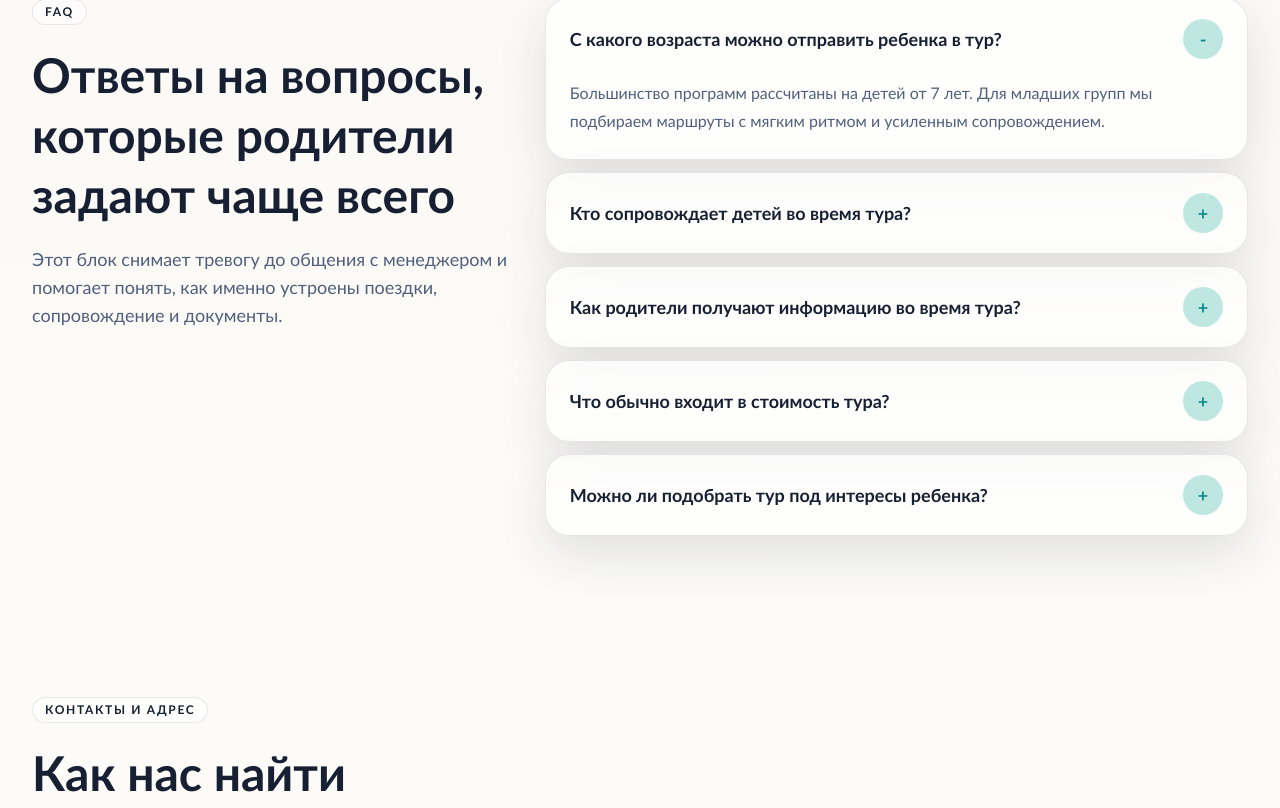
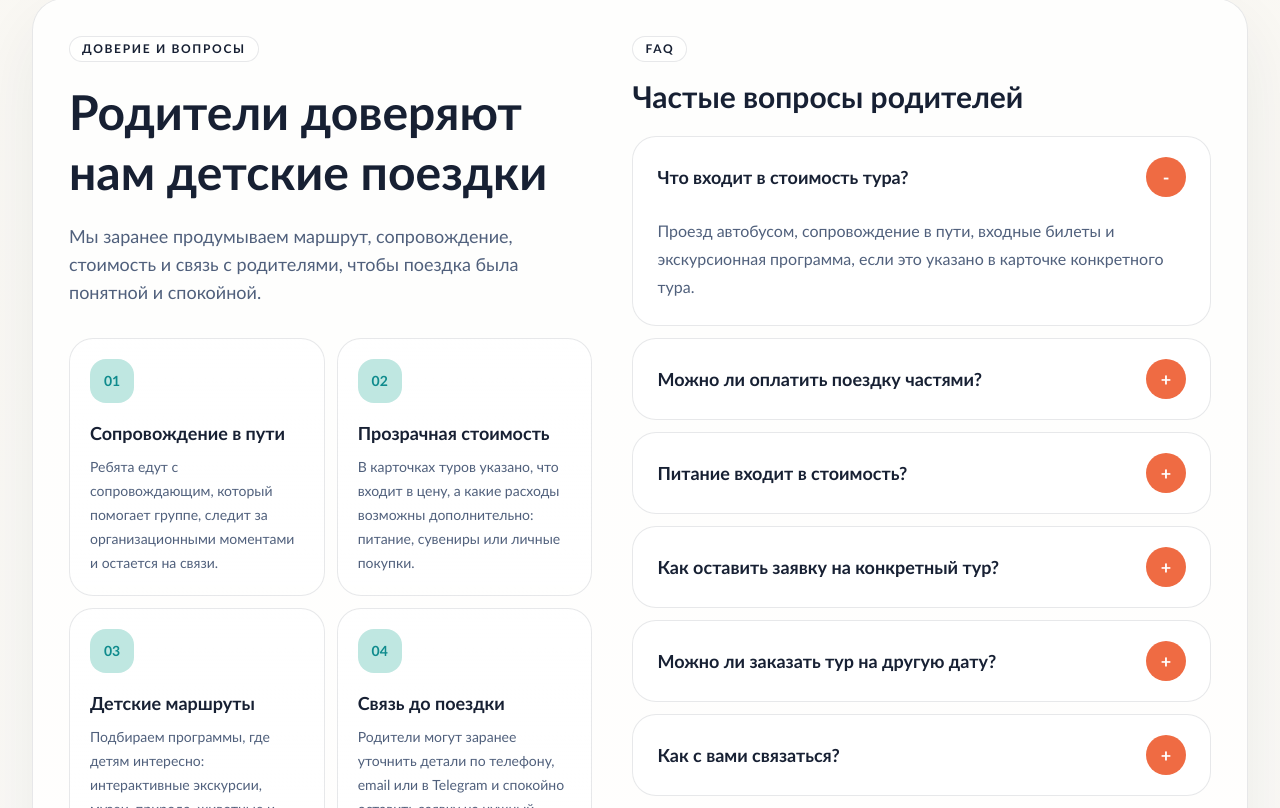
Before and after one commit to bonadysev/HarmonyTravel, a Next.js app: page / in a window 1280 px wide. Shown: the part 9212-10020 px from the top of the page. Built offline with nearby package versions, Linux system fonts and the light colour scheme.

Commit message:
add trust-faq-section

```diff
--- a/app/page.tsx
+++ b/app/page.tsx
@@ -1,5 +1,4 @@
 import { BenefitsSection } from "@/components/benefits-section";
-import { FaqSection } from "@/components/faq-section";
 import { HeroSection } from "@/components/hero-section";
 import { HowItWorksSection } from "@/components/how-it-works-section";
 import { LeadFormSection } from "@/components/lead-form-section";
@@ -10,6 +9,7 @@ import { SafetySection } from "@/components/safety-section";
 import { SiteFooter } from "@/components/site-footer";
 import { SiteHeader } from "@/components/site-header";
 import { ToursSection } from "@/components/tours-section";
+import { TrustFaqSection } from "@/components/trust-faq-section";
 import { UpcomingDeparturesSection } from "@/components/upcoming-departures-section";
 
 export default function Home() {
@@ -23,7 +23,7 @@ export default function Home() {
       <SafetySection />
       <HowItWorksSection />
       <ReviewsSection />
-      <FaqSection />
+      <TrustFaqSection />
       <LocationSection />
       <LeadFormSection />
       <SiteFooter />
--- a/components/faq-section.tsx
+++ /dev/null
@@ -1,54 +0,0 @@
-"use client";
-
-import { useState } from "react";
-import { faqs } from "@/data";
-
-export function FaqSection() {
-  const [openItem, setOpenItem] = useState(0);
-
-  return (
-    <section id="faq" className="py-16 sm:py-20">
-      <div className="section-shell">
-        <div className="grid gap-6 lg:grid-cols-[0.82fr_1.18fr]">
-          <div className="space-y-5">
-            <span className="eyebrow">FAQ</span>
-            <h2 className="section-title">Ответы на вопросы, которые родители задают чаще всего</h2>
-            <p className="section-copy">
-              Этот блок снимает тревогу до общения с менеджером и помогает понять,
-              как именно устроены поездки, сопровождение и документы.
-            </p>
-          </div>
-
-          <div className="space-y-3">
-            {faqs.map((item, index) => {
-              const isOpen = openItem === index;
-
-              return (
-                <article key={item.question} className="glass-card rounded-[24px] border">
-                  <button
-                    type="button"
-                    onClick={() => setOpenItem(isOpen ? -1 : index)}
-                    className="flex w-full items-center justify-between gap-4 px-5 py-5 text-left sm:px-6"
-                    aria-expanded={isOpen}
-                  >
-                    <span className="text-base font-black sm:text-lg">{item.question}</span>
-                    <span className="inline-flex h-10 w-10 shrink-0 items-center justify-center rounded-full bg-[color:var(--accent-soft)] text-lg font-black text-[color:var(--accent)]">
-                      {isOpen ? "-" : "+"}
-                    </span>
-                  </button>
-                  {isOpen ? (
-                    <div className="px-5 pb-5 sm:px-6 sm:pb-6">
-                      <p className="max-w-3xl text-sm leading-7 text-[color:var(--ink-soft)] sm:text-base">
-                        {item.answer}
-                      </p>
-                    </div>
-                  ) : null}
-                </article>
-              );
-            })}
-          </div>
-        </div>
-      </div>
-    </section>
-  );
-}
--- /dev/null
+++ b/components/trust-faq-section.tsx
@@ -0,0 +1,90 @@
+"use client";
+
+import { useState } from "react";
+import { brand, faqs, trustItems } from "@/data";
+
+export function TrustFaqSection() {
+  const [openItem, setOpenItem] = useState(0);
+
+  return (
+    <section id="faq" className="py-16 sm:py-20">
+      <div className="section-shell">
+        <div className="rounded-[32px] border bg-white/78 p-5 shadow-[0_24px_80px_rgba(23,32,51,0.08)] sm:p-7 lg:p-9">
+          <div className="grid gap-10 lg:grid-cols-[0.95fr_1.05fr] lg:items-start">
+            <div>
+              <span className="eyebrow">Доверие и вопросы</span>
+              <h2 className="mt-5 section-title">Родители доверяют нам детские поездки</h2>
+              <p className="mt-5 section-copy">
+                Мы заранее продумываем маршрут, сопровождение, стоимость и связь с родителями,
+                чтобы поездка была понятной и спокойной.
+              </p>
+
+              <div className="mt-8 grid gap-3 sm:grid-cols-2">
+                {trustItems.map((item) => (
+                  <article
+                    key={item.id}
+                    className="rounded-[24px] border border-[color:var(--line)] bg-[linear-gradient(180deg,rgba(255,255,255,0.92),rgba(255,255,255,0.66))] p-5"
+                  >
+                    <div className="inline-flex h-11 w-11 items-center justify-center rounded-2xl bg-[color:var(--accent-soft)] text-sm font-black text-[color:var(--accent)]">
+                      {item.badge}
+                    </div>
+                    <h3 className="mt-4 text-lg font-black">{item.title}</h3>
+                    <p className="mt-2 text-sm leading-6 text-[color:var(--ink-soft)]">{item.description}</p>
+                  </article>
+                ))}
+              </div>
+
+              <div className="mt-5 rounded-[24px] border border-[color:var(--accent)]/18 bg-[color:var(--accent-soft)]/32 p-5">
+                <p className="text-sm font-black uppercase tracking-[0.14em] text-[color:var(--accent)]">
+                  Организатор
+                </p>
+                <p className="mt-2 text-lg font-black">{brand.legalName}</p>
+                <p className="mt-2 text-sm leading-6 text-[color:var(--ink-soft)]">
+                  Директор: {brand.director}. Юридический адрес: {brand.legalAddress}, ул. Козлова 25.
+                </p>
+              </div>
+            </div>
+
+            <div>
+              <div className="mb-5">
+                <span className="eyebrow">FAQ</span>
+                <h3 className="mt-4 text-2xl font-black leading-tight sm:text-3xl">
+                  Частые вопросы родителей
+                </h3>
+              </div>
+
+              <div className="space-y-3">
+                {faqs.map((item, index) => {
+                  const isOpen = openItem === index;
+
+                  return (
+                    <article key={item.id} className="rounded-[24px] border bg-white/82">
+                      <button
+                        type="button"
+                        onClick={() => setOpenItem(isOpen ? -1 : index)}
+                        className="flex w-full items-center justify-between gap-4 px-5 py-5 text-left sm:px-6"
+                        aria-expanded={isOpen}
+                      >
+                        <span className="text-base font-black sm:text-lg">{item.question}</span>
+                        <span className="inline-flex h-10 w-10 shrink-0 items-center justify-center rounded-full bg-[color:var(--brand)] text-lg font-black text-white">
+                          {isOpen ? "-" : "+"}
+                        </span>
+                      </button>
+                      {isOpen ? (
+                        <div className="px-5 pb-5 sm:px-6 sm:pb-6">
+                          <p className="max-w-3xl text-sm leading-7 text-[color:var(--ink-soft)] sm:text-base">
+                            {item.answer}
+                          </p>
+                        </div>
+                      ) : null}
+                    </article>
+                  );
+                })}
+              </div>
+            </div>
+          </div>
+        </div>
+      </div>
+    </section>
+  );
+}
--- a/data/faqs.ts
+++ b/data/faqs.ts
@@ -2,33 +2,39 @@ import type { FaqItem } from "@/data/types";
 
 export const faqs: FaqItem[] = [
   {
-    id: "faq-age",
-    question: "С какого возраста можно отправить ребенка в тур?",
+    id: "faq-included",
+    question: "Что входит в стоимость тура?",
     answer:
-      "Большинство программ рассчитаны на детей от 7 лет. Для младших групп мы подбираем маршруты с мягким ритмом и усиленным сопровождением.",
+      "Проезд автобусом, сопровождение в пути, входные билеты и экскурсионная программа, если это указано в карточке конкретного тура.",
   },
   {
-    id: "faq-guides",
-    question: "Кто сопровождает детей во время тура?",
+    id: "faq-payment",
+    question: "Можно ли оплатить поездку частями?",
     answer:
-      "С группой работают кураторы и сопровождающие с опытом детских поездок. На активных маршрутах подключаются профильные инструкторы.",
+      "Да, по многим турам сумму можно разбить на 2 платежа. Условия лучше уточнить при заявке на выбранную дату.",
   },
   {
-    id: "faq-updates",
-    question: "Как родители получают информацию во время тура?",
+    id: "faq-food",
+    question: "Питание входит в стоимость?",
     answer:
-      "Мы поддерживаем связь через общий чат, менеджера и куратора группы. Семьи получают обновления по маршруту и важным событиям поездки.",
+      "Обычно питание оплачивается отдельно, если в описании тура не указано другое. Для некоторых групп можно заранее заказать обед или перекус.",
   },
   {
-    id: "faq-price",
-    question: "Что обычно входит в стоимость тура?",
+    id: "faq-tour-request",
+    question: "Как оставить заявку на конкретный тур?",
     answer:
-      "Обычно в стоимость входят проживание, часть питания, программа, сопровождение и организационная поддержка. Конкретный состав зависит от маршрута.",
+      "Нажмите кнопку заявки в карточке тура или в блоке ближайших выездов. Название выбранного тура автоматически подставится в форму.",
   },
   {
-    id: "faq-selection",
-    question: "Можно ли подобрать тур под интересы ребенка?",
+    id: "faq-custom-date",
+    question: "Можно ли заказать тур на другую дату?",
     answer:
-      "Да. Перед рекомендацией мы уточняем интересы, возраст, опыт поездок и характер ребенка, чтобы предложить не случайный, а действительно подходящий вариант.",
+      "Да, для некоторых программ возможна индивидуальная дата по запросу группы. Напишите нам, и мы подскажем доступные варианты.",
+  },
+  {
+    id: "faq-contact",
+    question: "Как с вами связаться?",
+    answer:
+      "Можно позвонить по телефону +375445123883, написать в Telegram-канал @Harmony_TraveI или отправить письмо на harmonytravel@gmail.com.",
   },
 ];
--- a/data/index.ts
+++ b/data/index.ts
@@ -4,5 +4,6 @@ export { heroHighlights, heroStats, benefits, safetyItems, steps } from "@/data/
 export { tourCategories, tours } from "@/data/tours";
 export { upcomingDepartures } from "@/data/departures";
 export { reviews } from "@/data/reviews";
+export { trustItems } from "@/data/trust";
 export { faqs } from "@/data/faqs";
 export * from "@/data/types";
--- /dev/null
+++ b/data/trust.ts
@@ -0,0 +1,32 @@
+import type { TrustItem } from "@/data/types";
+
+export const trustItems: TrustItem[] = [
+  {
+    id: "trust-support",
+    badge: "01",
+    title: "Сопровождение в пути",
+    description:
+      "Ребята едут с сопровождающим, который помогает группе, следит за организационными моментами и остается на связи.",
+  },
+  {
+    id: "trust-price",
+    badge: "02",
+    title: "Прозрачная стоимость",
+    description:
+      "В карточках туров указано, что входит в цену, а какие расходы возможны дополнительно: питание, сувениры или личные покупки.",
+  },
+  {
+    id: "trust-routes",
+    badge: "03",
+    title: "Детские маршруты",
+    description:
+      "Подбираем программы, где детям интересно: интерактивные экскурсии, музеи, природа, животные и игровые форматы.",
+  },
+  {
+    id: "trust-contact",
+    badge: "04",
+    title: "Связь до поездки",
+    description:
+      "Родители могут заранее уточнить детали по телефону, email или в Telegram и спокойно оставить заявку на нужный выезд.",
+  },
+];
```
Also changed, not shown: data/types.ts (+7 -0 lines).
